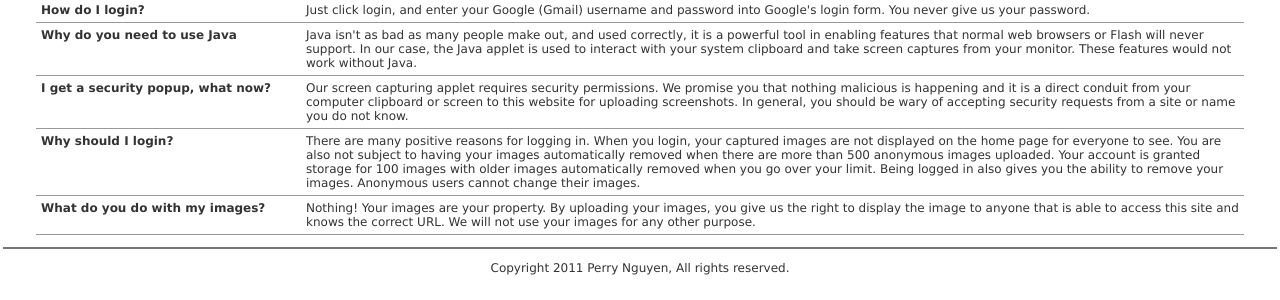
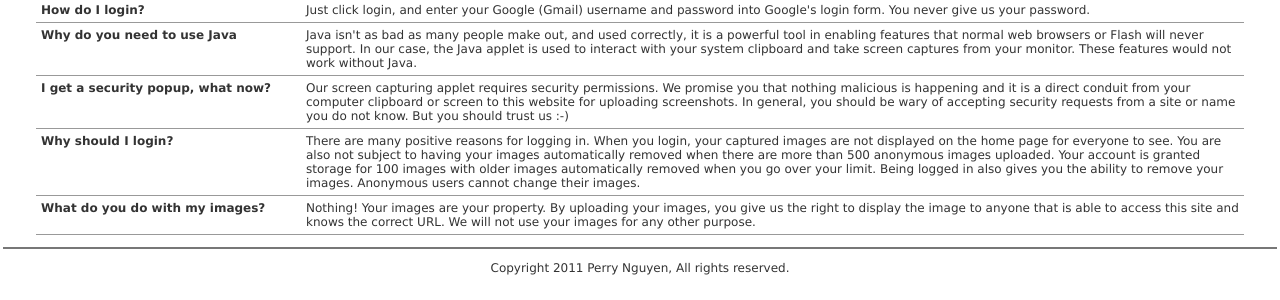
Before and after one commit to pfn/ezscreens, a Django app: template templates/faq.html in a window 1280 px wide. Shown: the part 196-496 px from the top of the page. Run offline with Django 3.2, Linux system fonts and the light colour scheme; the template is opened without the code that fills it, so the values that code supplies are empty.

Commit message:
small faq update

```diff
--- a/templates/faq.html
+++ b/templates/faq.html
@@ -30,7 +30,8 @@
     you that nothing malicious is happening and it is a direct conduit from
     your computer clipboard or screen to this website for uploading
     screenshots.  In general, you should be wary of accepting security
-    requests from a site or name you do not know.</dd>
+    requests from a site or name you do not know.  But you should trust us
+    :-)</dd>
 <dt>Why should I login?</dt>
 <dd>There are many positive reasons for logging in.  When you login, your
     captured images are not displayed on the home page for everyone to see.
```
